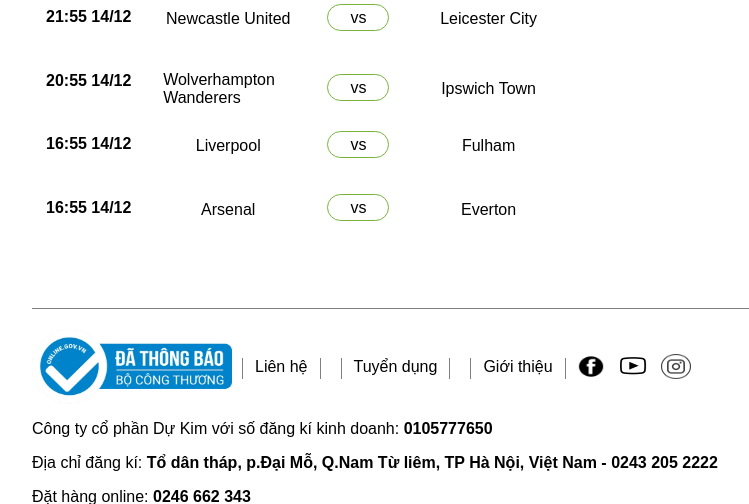
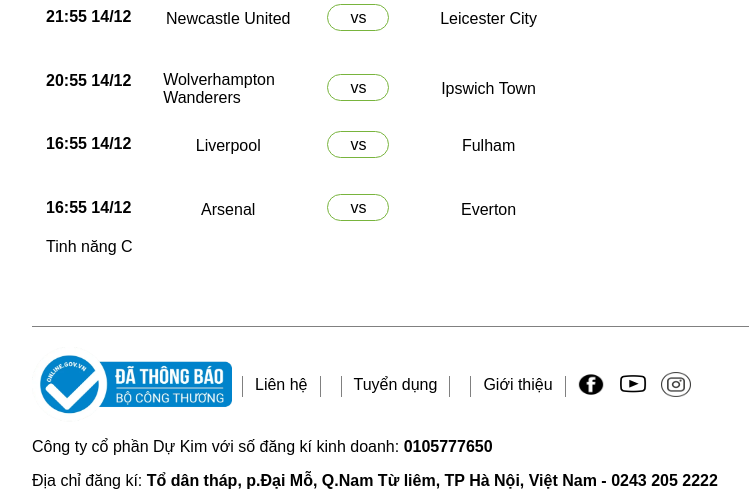
Before and after one commit to kienptit/web_sports, a PHP site: page /match_schedule.php in a window 1280 px wide. Shown: the part 645-1149 px from the top of the page, without its empty margins (160-909 px from the left). Run offline with PHP 8.4, Linux system fonts and the light colour scheme; data comes from the database, SQL or seed files in the repository.

Commit message:
commit C

```diff
--- a/match_schedule.php
+++ b/match_schedule.php
@@ -38,6 +38,7 @@
             echo "<div>No data found</div>";
         }
         ?>
+        <div>Tinh năng C </div>
     </div>
 </main>
 <?php include 'footer.php'; ?>
```
